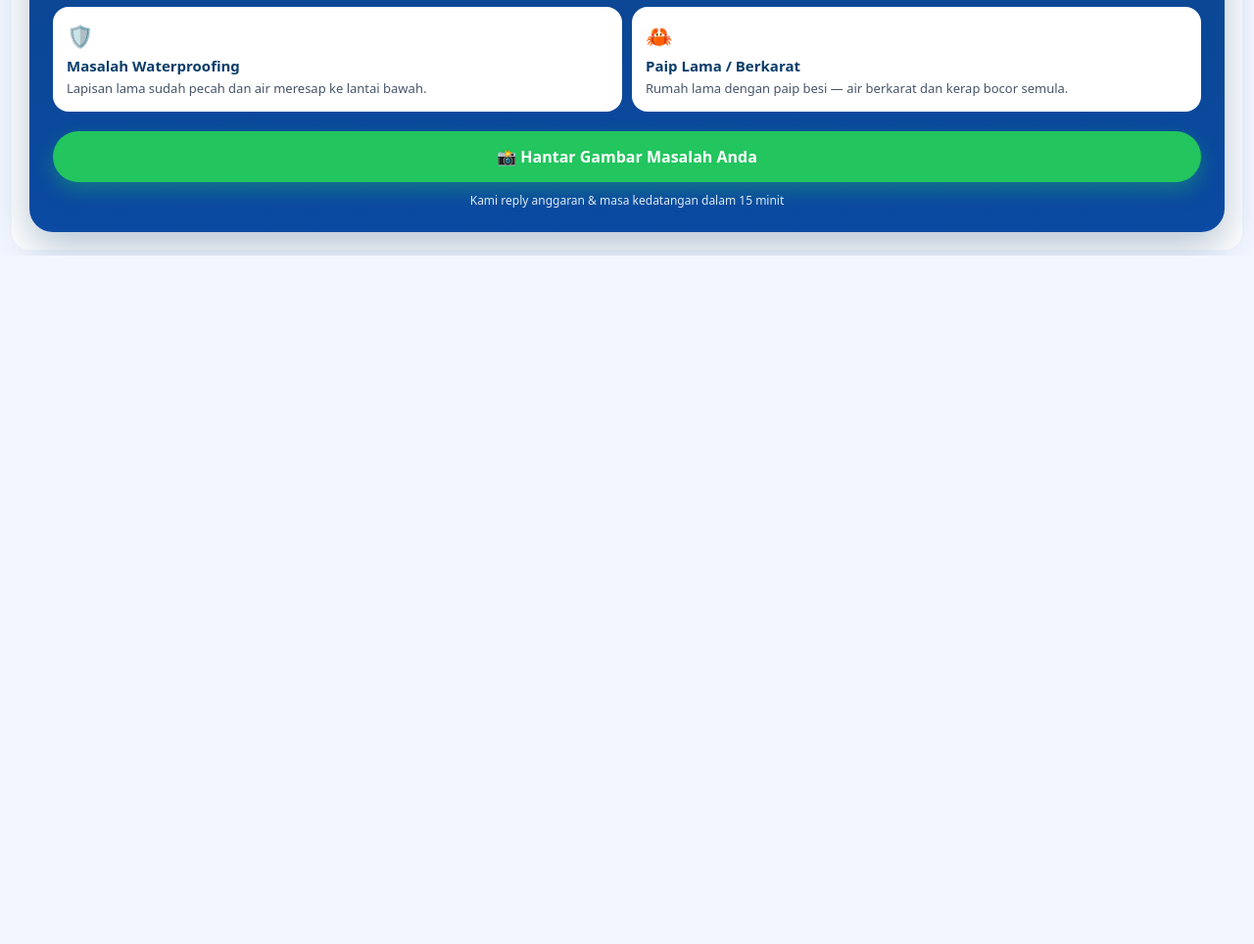
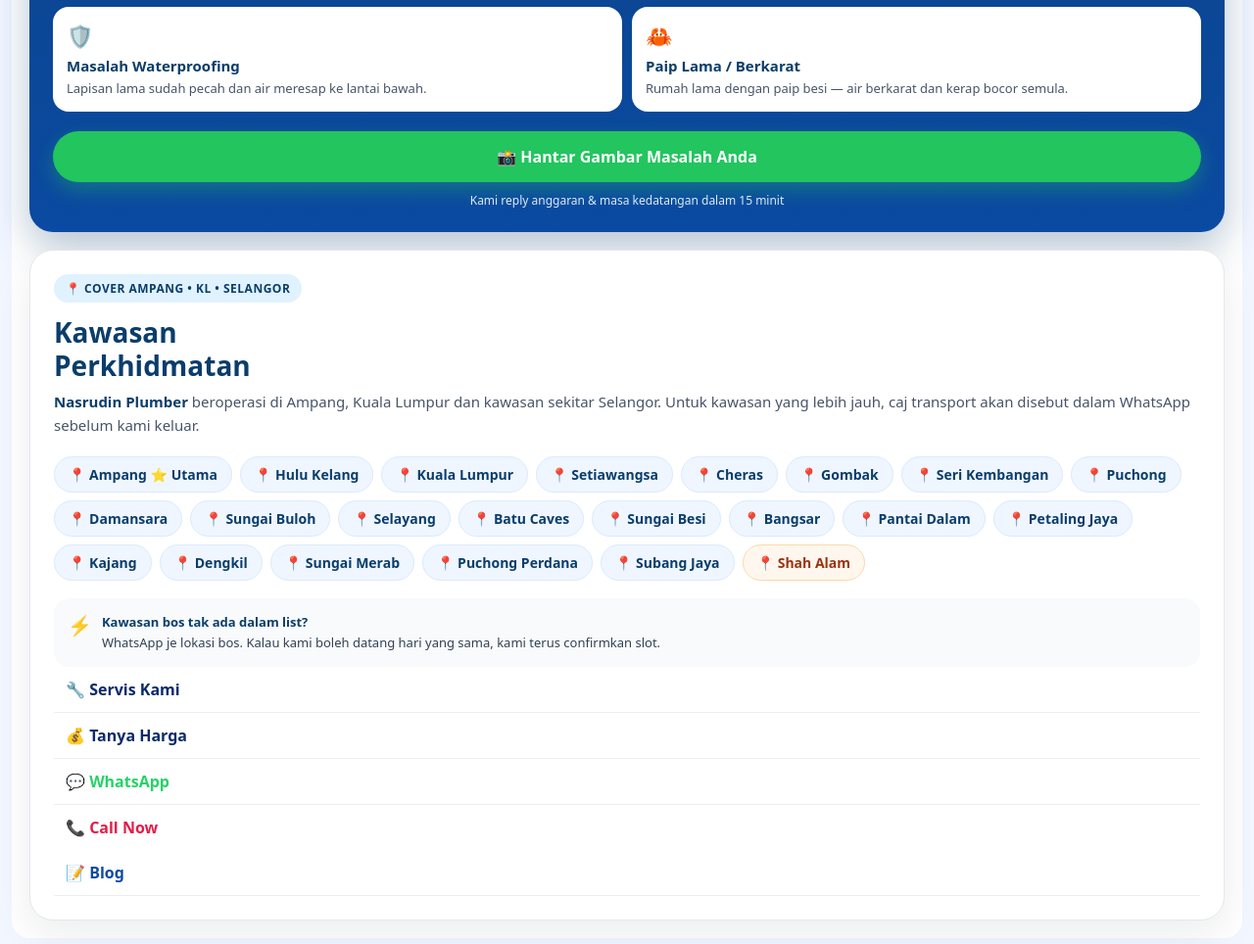
Before and after one commit to nrplumber/nrplumber-website, a plain HTML site: page index.html in a window 1280 px wide. Shown: the part 5323-6287 px from the top of the page at 98% size. Before the commit the page ends 5584 px from the top, so only its background shows below. Drawn offline with Linux system fonts and the light colour scheme.

Commit message:
Update index.html

```diff
--- a/index.html
+++ b/index.html
@@ -246,6 +246,44 @@ body{background:#f2f6ff;font-family:Arial,sans-serif}
   <p style="text-align:center;color:#DCEBF5;font-size:12px;margin:10px 0 0 0;">Kami reply anggaran & masa kedatangan dalam 15 minit</p>
 
   </div>
+  <div style="background:#ffffff;border:1px solid #E5E7EB;border-radius:24px;padding:24px;margin-top:18px;box-shadow:0 15px 40px rgba(15,23,42,0.08);font-family:system-ui,-apple-system,sans-serif;">
+
+  <div style="display:inline-flex;align-items:center;gap:6px;background:#E0F2FE;color:#0A3D6B;font-size:12px;font-weight:800;letter-spacing:0.5px;padding:6px 12px;border-radius:999px;margin-bottom:14px;">📍 COVER AMPANG • KL • SELANGOR</div>
+
+  <h2 style="color:#0A3D6B;font-size:28px;line-height:1.2;margin:0 0 8px 0;">Kawasan<br>Perkhidmatan</h2>
+  <p style="color:#475569;font-size:15px;line-height:1.6;margin:0 0 20px 0;"><b style="color:#0A3D6B;">Nasrudin Plumber</b> beroperasi di Ampang, Kuala Lumpur dan kawasan sekitar Selangor. Untuk kawasan yang lebih jauh, caj transport akan disebut dalam WhatsApp sebelum kami keluar.</p>
+
+  <div style="display:flex;flex-wrap:wrap;gap:8px;">
+    <span style="background:#EFF6FF;border:1px solid #DBEAFE;color:#0A3D6B;padding:8px 14px;border-radius:999px;font-size:14px;font-weight:600;">📍 Ampang ⭐ Utama</span>
+    <span style="background:#EFF6FF;border:1px solid #DBEAFE;color:#0A3D6B;padding:8px 14px;border-radius:999px;font-size:14px;font-weight:600;">📍 Hulu Kelang</span>
+    <span style="background:#EFF6FF;border:1px solid #DBEAFE;color:#0A3D6B;padding:8px 14px;border-radius:999px;font-size:14px;font-weight:600;">📍 Kuala Lumpur</span>
+    <span style="background:#EFF6FF;border:1px solid #DBEAFE;color:#0A3D6B;padding:8px 14px;border-radius:999px;font-size:14px;font-weight:600;">📍 Setiawangsa</span>
+    <span style="background:#EFF6FF;border:1px solid #DBEAFE;color:#0A3D6B;padding:8px 14px;border-radius:999px;font-size:14px;font-weight:600;">📍 Cheras</span>
+    <span style="background:#EFF6FF;border:1px solid #DBEAFE;color:#0A3D6B;padding:8px 14px;border-radius:999px;font-size:14px;font-weight:600;">📍 Gombak</span>
+    <span style="background:#EFF6FF;border:1px solid #DBEAFE;color:#0A3D6B;padding:8px 14px;border-radius:999px;font-size:14px;font-weight:600;">📍 Seri Kembangan</span>
+    <span style="background:#EFF6FF;border:1px solid #DBEAFE;color:#0A3D6B;padding:8px 14px;border-radius:999px;font-size:14px;font-weight:600;">📍 Puchong</span>
+    <span style="background:#EFF6FF;border:1px solid #DBEAFE;color:#0A3D6B;padding:8px 14px;border-radius:999px;font-size:14px;font-weight:600;">📍 Damansara</span>
+    <span style="background:#EFF6FF;border:1px solid #DBEAFE;color:#0A3D6B;padding:8px 14px;border-radius:999px;font-size:14px;font-weight:600;">📍 Sungai Buloh</span>
+    <span style="background:#EFF6FF;border:1px solid #DBEAFE;color:#0A3D6B;padding:8px 14px;border-radius:999px;font-size:14px;font-weight:600;">📍 Selayang</span>
+    <span style="background:#EFF6FF;border:1px solid #DBEAFE;color:#0A3D6B;padding:8px 14px;border-radius:999px;font-size:14px;font-weight:600;">📍 Batu Caves</span>
+    <span style="background:#EFF6FF;border:1px solid #DBEAFE;color:#0A3D6B;padding:8px 14px;border-radius:999px;font-size:14px;font-weight:600;">📍 Sungai Besi</span>
+    <span style="background:#EFF6FF;border:1px solid #DBEAFE;color:#0A3D6B;padding:8px 14px;border-radius:999px;font-size:14px;font-weight:600;">📍 Bangsar</span>
+    <span style="background:#EFF6FF;border:1px solid #DBEAFE;color:#0A3D6B;padding:8px 14px;border-radius:999px;font-size:14px;font-weight:600;">📍 Pantai Dalam</span>
+    <span style="background:#EFF6FF;border:1px solid #DBEAFE;color:#0A3D6B;padding:8px 14px;border-radius:999px;font-size:14px;font-weight:600;">📍 Petaling Jaya</span>
+    <span style="background:#EFF6FF;border:1px solid #DBEAFE;color:#0A3D6B;padding:8px 14px;border-radius:999px;font-size:14px;font-weight:600;">📍 Kajang</span>
+    <span style="background:#EFF6FF;border:1px solid #DBEAFE;color:#0A3D6B;padding:8px 14px;border-radius:999px;font-size:14px;font-weight:600;">📍 Dengkil</span>
+    <span style="background:#EFF6FF;border:1px solid #DBEAFE;color:#0A3D6B;padding:8px 14px;border-radius:999px;font-size:14px;font-weight:600;">📍 Sungai Merab</span>
+    <span style="background:#EFF6FF;border:1px solid #DBEAFE;color:#0A3D6B;padding:8px 14px;border-radius:999px;font-size:14px;font-weight:600;">📍 Puchong Perdana</span>
+    <span style="background:#EFF6FF;border:1px solid #DBEAFE;color:#0A3D6B;padding:8px 14px;border-radius:999px;font-size:14px;font-weight:600;">📍 Subang Jaya</span>
+    <span style="background:#FFF7ED;border:1px solid #FED7AA;color:#9A3412;padding:8px 14px;border-radius:999px;font-size:14px;font-weight:700;">📍 Shah Alam</span>
+  </div>
+
+  <div style="background:#F8FAFC;border-radius:16px;padding:14px;margin-top:18px;display:flex;gap:10px;align-items:flex-start;">
+    <div style="font-size:20px;">⚡</div>
+    <div style="font-size:13px;line-height:1.6;color:#334155;"><b style="color:#0A3D6B;">Kawasan bos tak ada dalam list?</b><br>WhatsApp je lokasi bos. Kalau kami boleh datang hari yang sama, kami terus confirmkan slot.</div>
+  </div>
+
+  <a href="https://wa.me/60168137123?text=Hi%20Nasrudin%2C%20saya%20di%20kawasan%20%5
 <div id="menuNR" style="display:none;position:fixed;top:60px;right:10px;background:white;border-radius:12px;box-shadow:0 5px 20px rgba(0,0,0,.3);z-index:9999;padding:10px;width:200px;">
 <a id="m1" href="#" style="display:block;padding:12px;color:#0a2a6b;font-weight:bold;text-decoration:none;border-bottom:1px solid #eee;">🔧 Servis Kami</a>
 <a id="m2" href="#" style="display:block;padding:12px;color:#0a2a6b;font-weight:bold;text-decoration:none;border-bottom:1px solid #eee;">💰 Tanya Harga</a>
```
